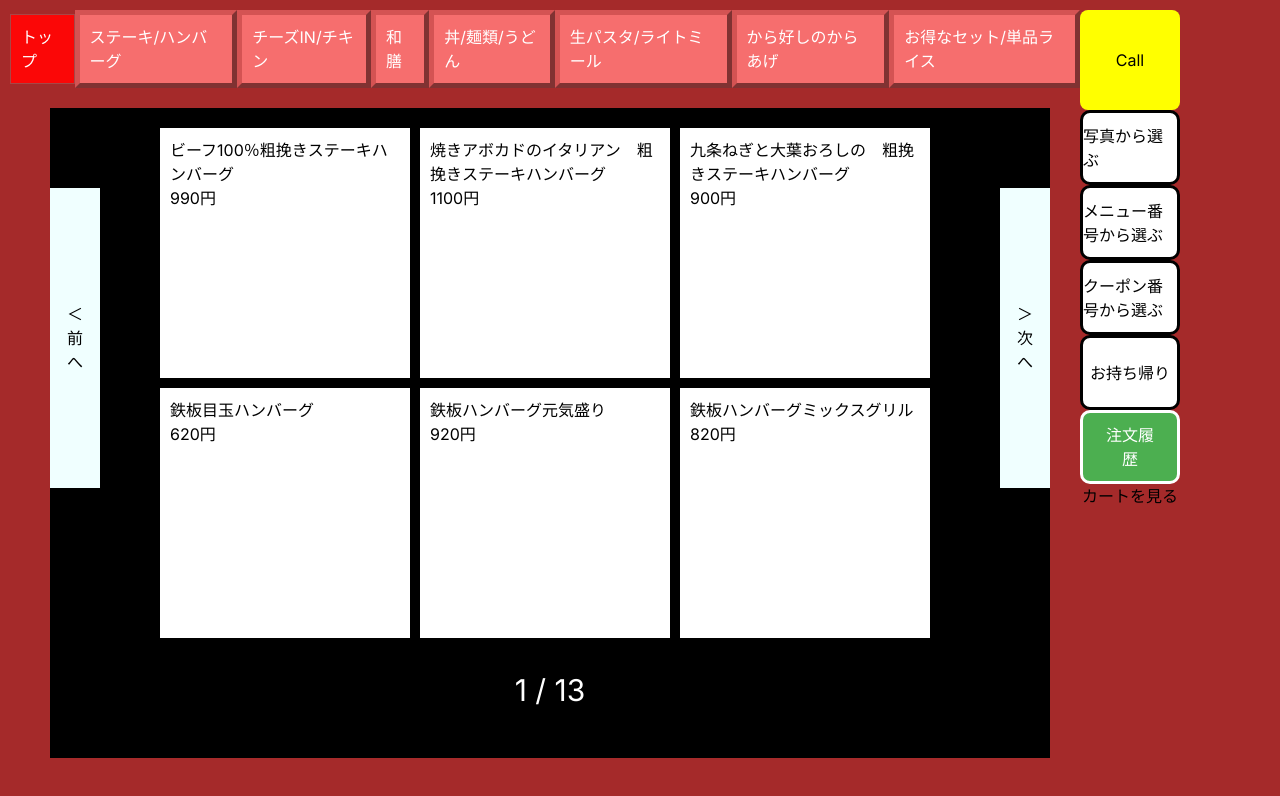
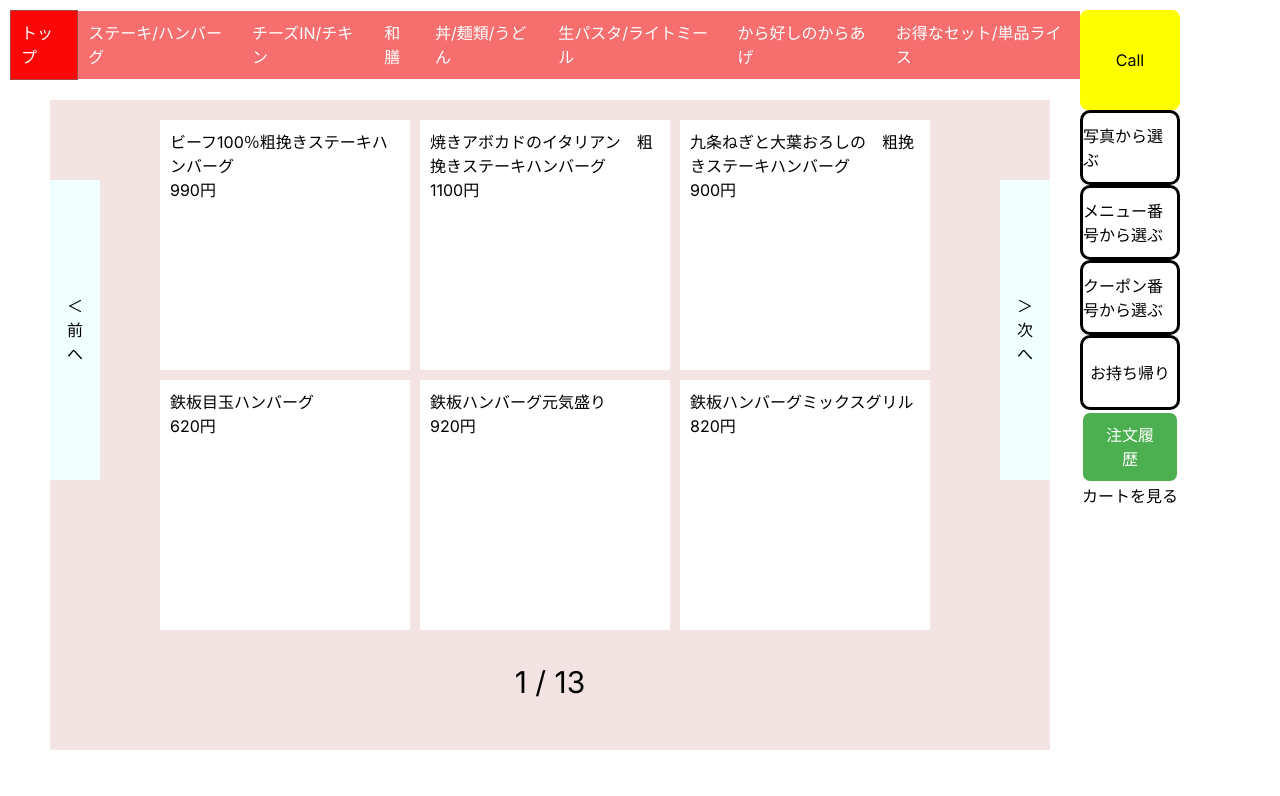
Before and after one commit to VerdantVermilion/gasto, a Next.js app: page /order in a window 1280 px wide. Shown: the top 796 px of the page. Built offline with nearby package versions, Linux system fonts and the light colour scheme.

Commit message:
背景色の変更

```diff
--- a/app/Layout.module.css
+++ b/app/Layout.module.css
@@ -1,4 +1,4 @@
 .main {
-  background-color: brown;
+  background-color: white;
   margin: 10px;
 }
--- a/app/order/components/nigiriButton/NigiriButton.module.css
+++ b/app/order/components/nigiriButton/NigiriButton.module.css
@@ -1,5 +1,5 @@
 .nigiri_screen {
-  background-color: black;
+  background-color: rgb(243, 227, 227);
   width: 1000px;
   display: flex;
   flex-direction: column;
@@ -50,7 +50,7 @@
 }
 
 .number {
-  color: white;
+  color: black;
   text-align: center;
   font-size: 30px;
 }
--- a/app/order/components/topButton/TopButton.module.css
+++ b/app/order/components/topButton/TopButton.module.css
@@ -17,8 +17,7 @@
 
 .top_button {
   background-color: rgb(246, 110, 110);
-  border: 1px solid #a84646;
-  border: 5px outset rgb(212, 83, 83);
+
   color: white;
   padding: 10px;
   cursor: pointer;
```
